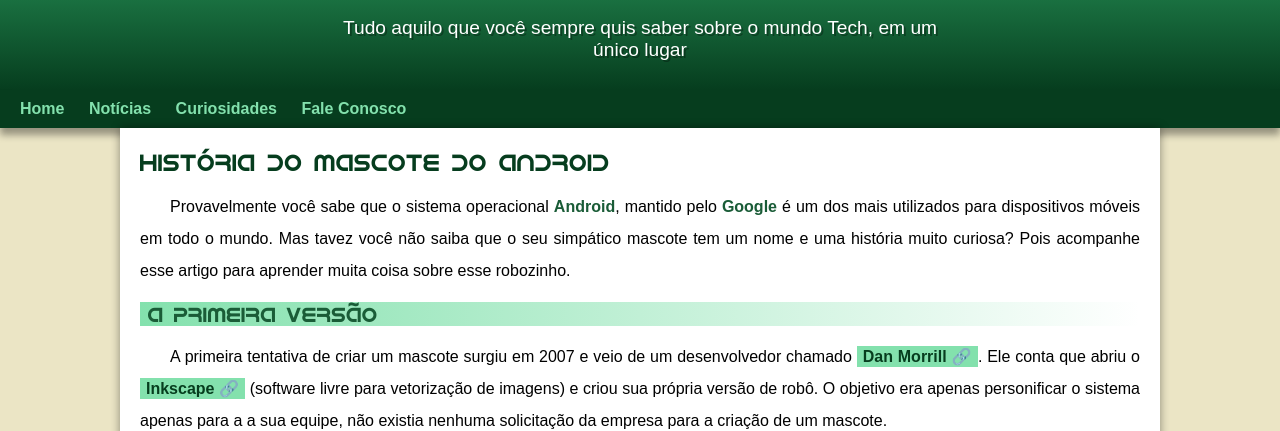
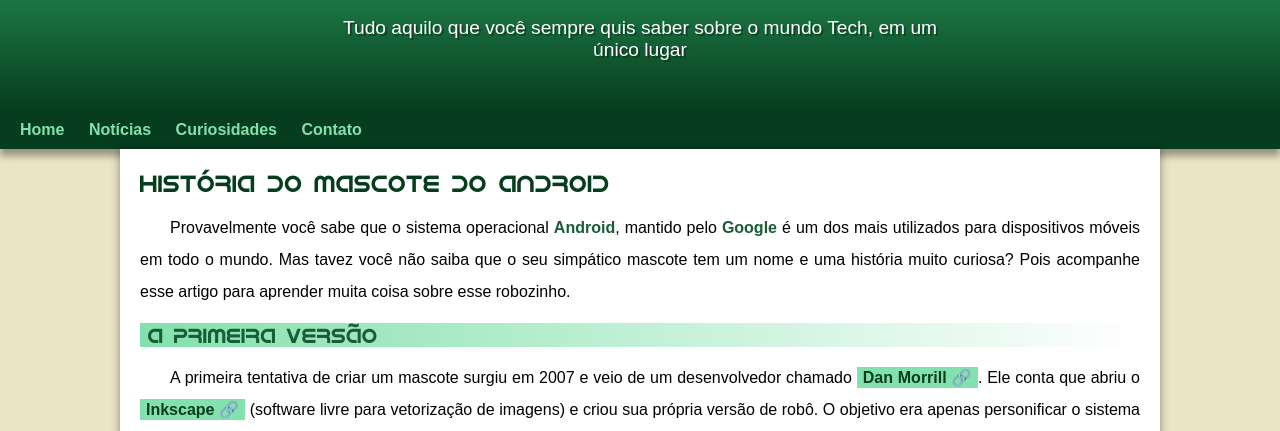
Before and after one commit to throliveira/projeto-android, a plain HTML site: page index.html in a window 1280 px wide. Shown: the part 100-531 px from the top of the page. Drawn offline with Linux system fonts and the light colour scheme.

Commit message:
Problema de padding corrigido.

```diff
--- a/estilo/style.css
+++ b/estilo/style.css
@@ -68,7 +68,7 @@ header>p{
     padding-right: 10px;
     padding-left: 10px;
     margin: auto;
-    margin-bottom: 30px;
+    padding-bottom: 50px;
     text-shadow: 2px 2px 0px rgba(0, 0, 0, 0.315);
 
 }
--- a/index.html
+++ b/index.html
@@ -20,7 +20,7 @@
         <a href="#">Home</a>
         <a href="#">Notícias</a>
         <a href="#">Curiosidades</a>
-        <a href="#">Fale Conosco
+        <a href="#">Contato
         </a>
     </nav>
 
```
